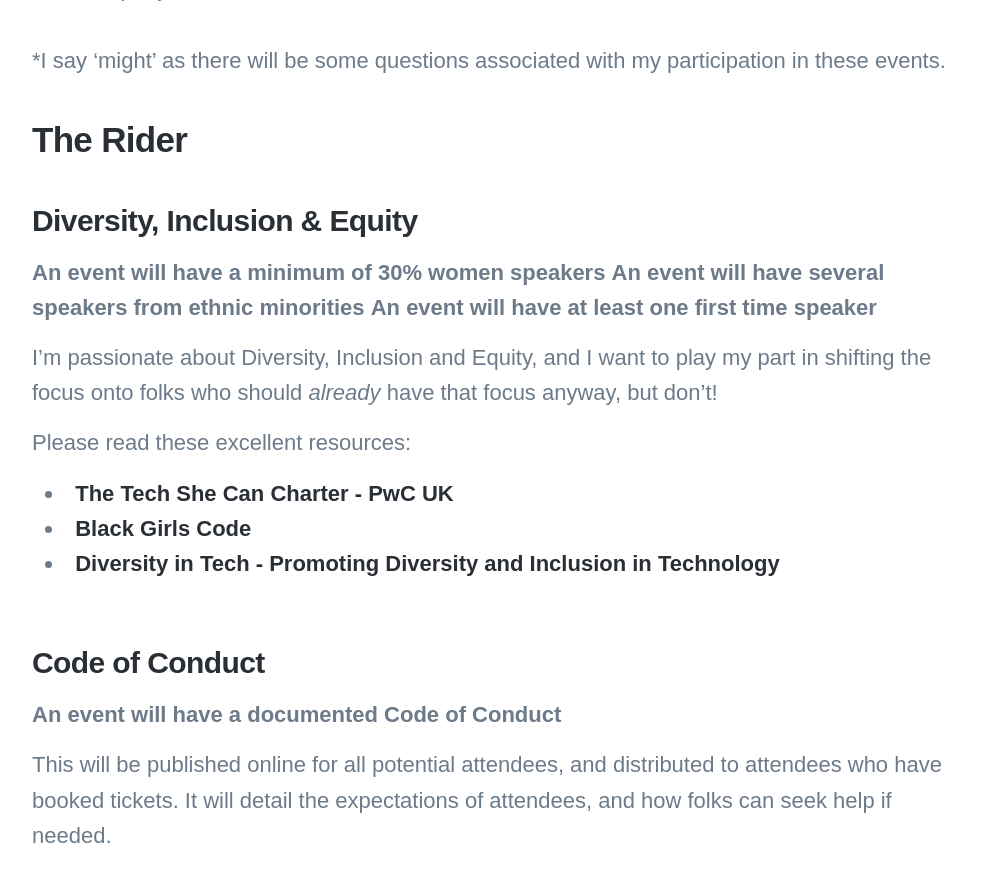
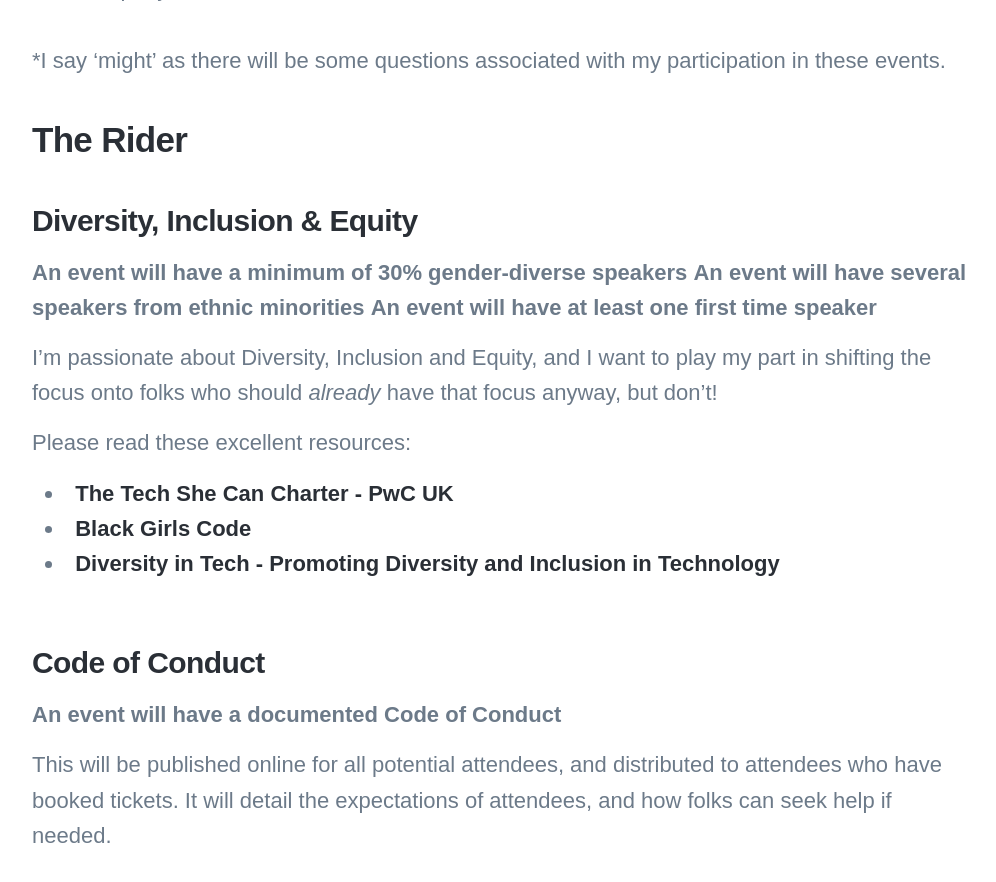
Before and after one commit to TheTestingMuse/thetestingmuse.github.io, a Jekyll site: the page built from _pages/rider.md, in a window 1280 px wide and 900 px high, scrolled down 2263 px. Shown: the top 882 px of the window, without its empty margins (138-1134 px from the left). Built offline with Jekyll 4.4.1, drawn with Linux system fonts in a browser that asks for light colours; nearby versions of some CDN libraries; some web fonts are replaced.

Commit message:
Speaker Rider

```diff
--- a/_pages/rider.md
+++ b/_pages/rider.md
@@ -54,7 +54,7 @@ For any events confirmed after the following date (the last update date for this
 
 ### Diversity, Inclusion & Equity
 
-**An event will have a minimum of 30% women speakers**
+**An event will have a minimum of 30% gender-diverse speakers**
 **An event will have several speakers from ethnic minorities**
 **An event will have at least one first time speaker**
 
```
